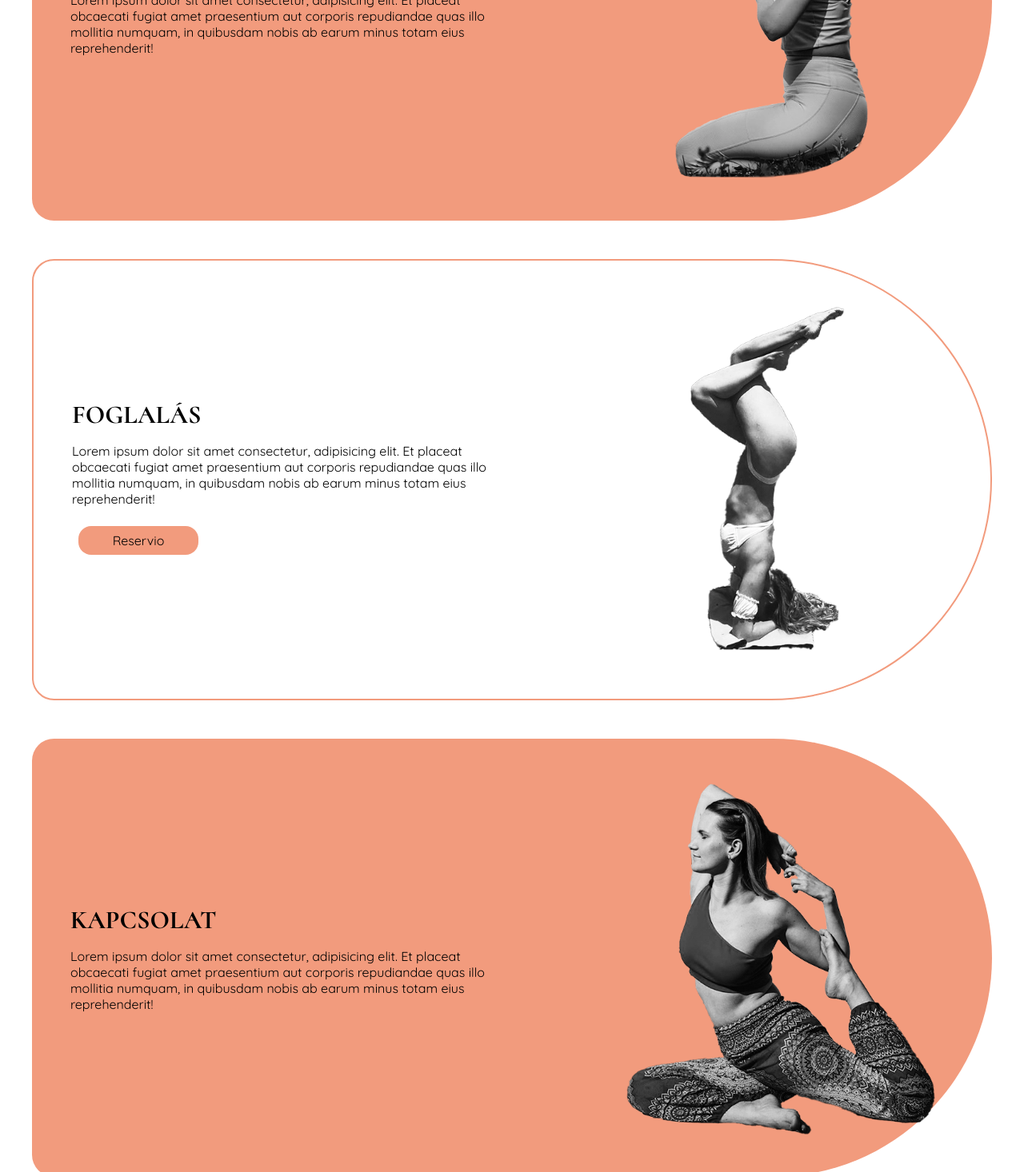
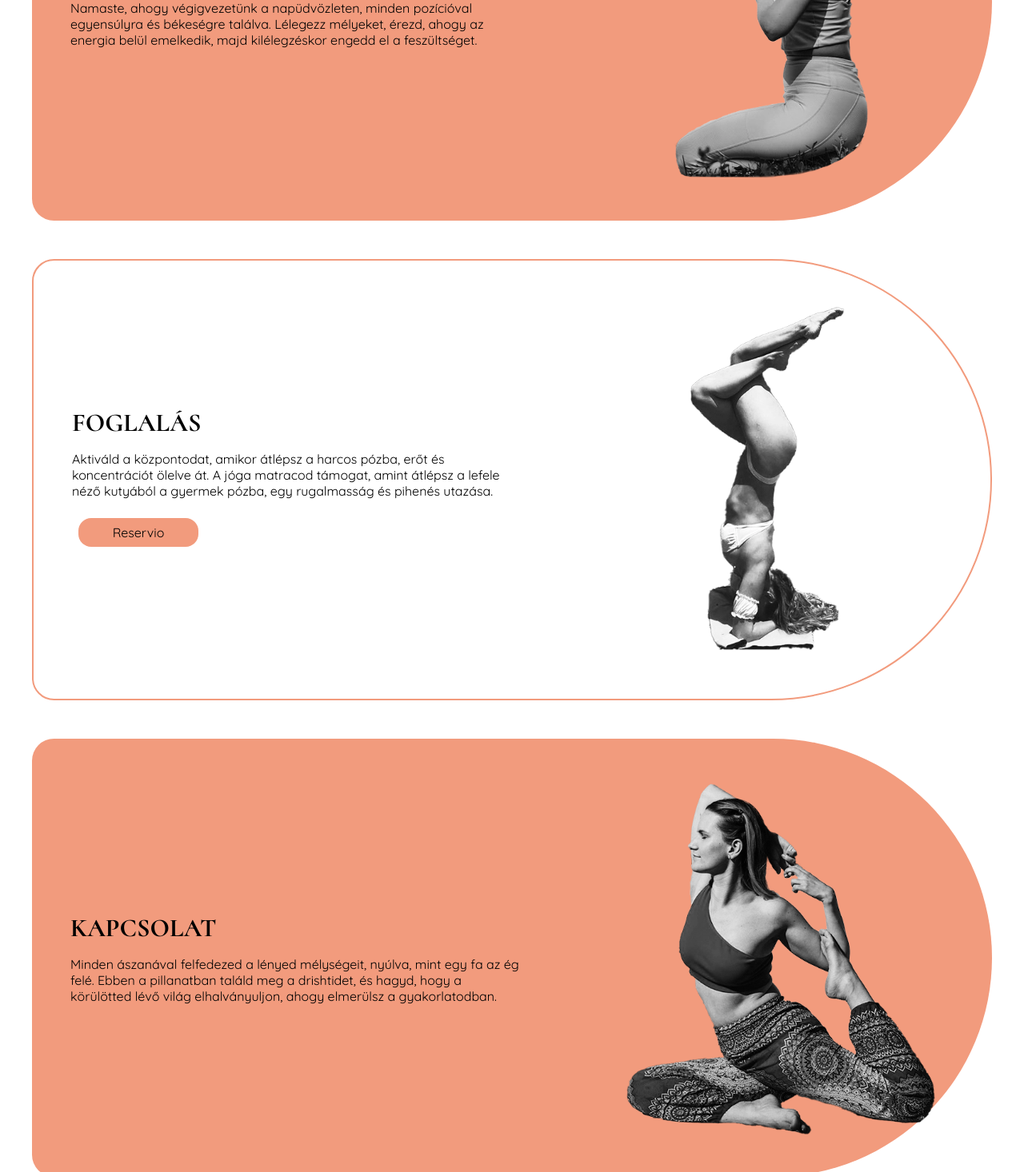
Before and after one commit to balazsve/papaya-yoga, a plain HTML site: page index.html in a window 1280 px wide. Shown: the part 420-1886 px from the top of the page at 80% size. Drawn offline with Linux system fonts and the light colour scheme.

Commit message:
yogaipsum

```diff
--- a/css/styles.css
+++ b/css/styles.css
@@ -57,10 +57,6 @@ nav {
   max-width: 700px;
   min-width: 270px;
   justify-content: space-between;
-}
-
-.nav-link:hover {
-  background-color: var(--main-color);
 }
 
 .nav-link {
@@ -156,3 +152,9 @@ nav {
   .subcontainer {
   }
 }
+
+@media (hover: hover) {
+  .nav-link:hover {
+    background-color: var(--main-color); /* solves sticky problem */
+  }
+}
--- a/index.html
+++ b/index.html
@@ -50,11 +50,11 @@
     <div id="rolam" class="section first">
       <div class="subcontainer">
         <h1>Rólam</h1>
+
         <p class="p--section">
-          Lorem ipsum dolor sit amet consectetur, adipisicing elit. Et placeat
-          obcaecati fugiat amet praesentium aut corporis repudiandae quas illo
-          mollitia numquam, in quibusdam nobis ab earum minus totam eius
-          reprehenderit!
+          Namaste, ahogy végigvezetünk a napüdvözleten, minden pozícióval
+          egyensúlyra és békeségre találva. Lélegezz mélyeket, érezd, ahogy az
+          energia belül emelkedik, majd kilélegzéskor engedd el a feszültséget.
         </p>
       </div>
       <img src="images/1x600.webp" alt="" srcset="" class="featureimg" />
@@ -64,10 +64,10 @@
       <div class="subcontainer">
         <h1>Foglalás</h1>
         <p class="p--section">
-          Lorem ipsum dolor sit amet consectetur, adipisicing elit. Et placeat
-          obcaecati fugiat amet praesentium aut corporis repudiandae quas illo
-          mollitia numquam, in quibusdam nobis ab earum minus totam eius
-          reprehenderit!
+          Aktiváld a központodat, amikor átlépsz a harcos pózba, erőt és
+          koncentrációt ölelve át. A jóga matracod támogat, amint átlépsz a
+          lefele néző kutyából a gyermek pózba, egy rugalmasság és pihenés
+          utazása.
         </p>
 
         <a
@@ -82,11 +82,12 @@
     <div id="kapcsolat" class="section third">
       <div class="subcontainer">
         <h1>Kapcsolat</h1>
+
         <p class="p--section">
-          Lorem ipsum dolor sit amet consectetur, adipisicing elit. Et placeat
-          obcaecati fugiat amet praesentium aut corporis repudiandae quas illo
-          mollitia numquam, in quibusdam nobis ab earum minus totam eius
-          reprehenderit!
+          Minden ászanával felfedezed a lényed mélységeit, nyúlva, mint egy fa
+          az ég felé. Ebben a pillanatban találd meg a drishtidet, és hagyd,
+          hogy a körülötted lévő világ elhalványuljon, ahogy elmerülsz a
+          gyakorlatodban.
         </p>
       </div>
       <img src="images/3x600.webp" alt="" srcset="" class="featureimg" />
```
